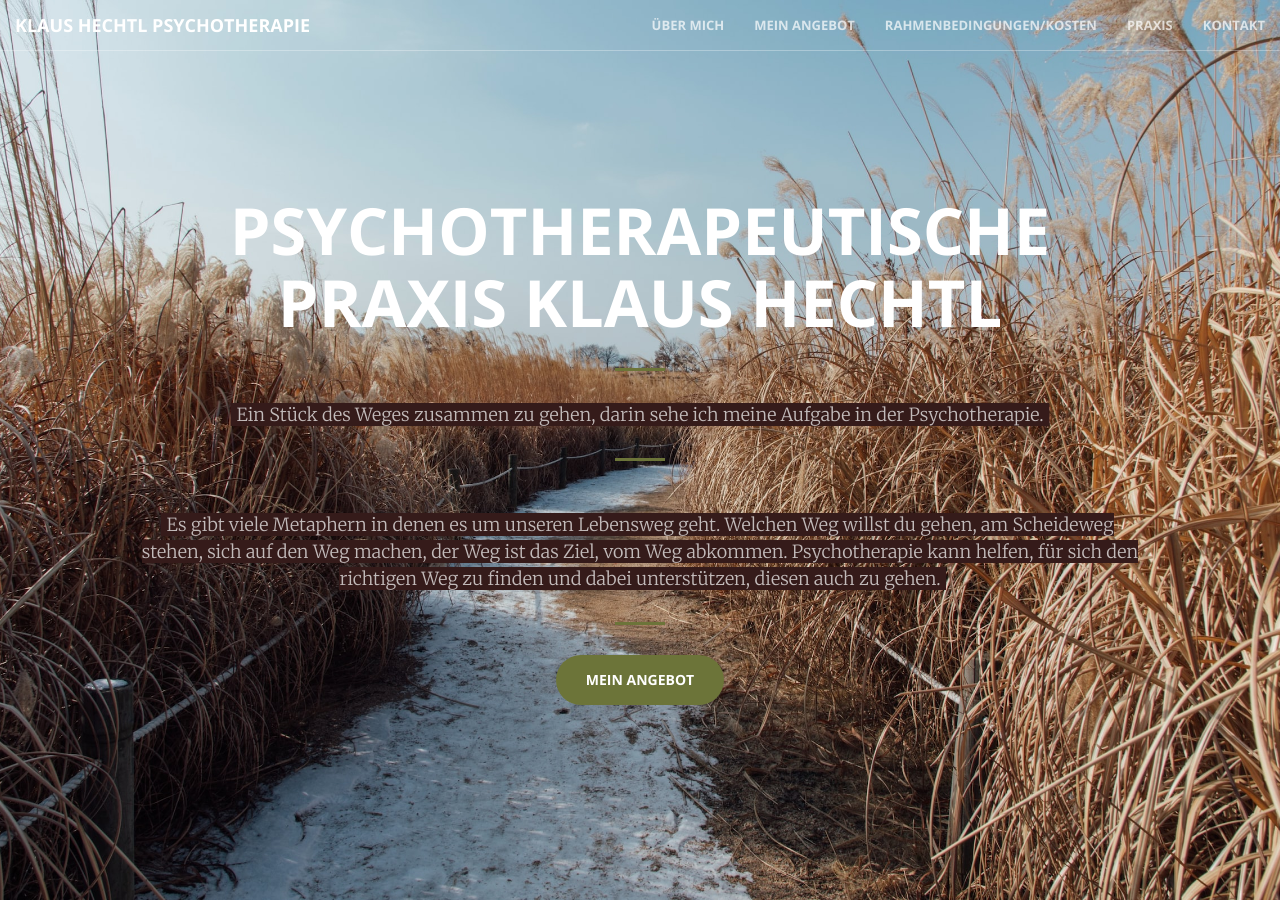
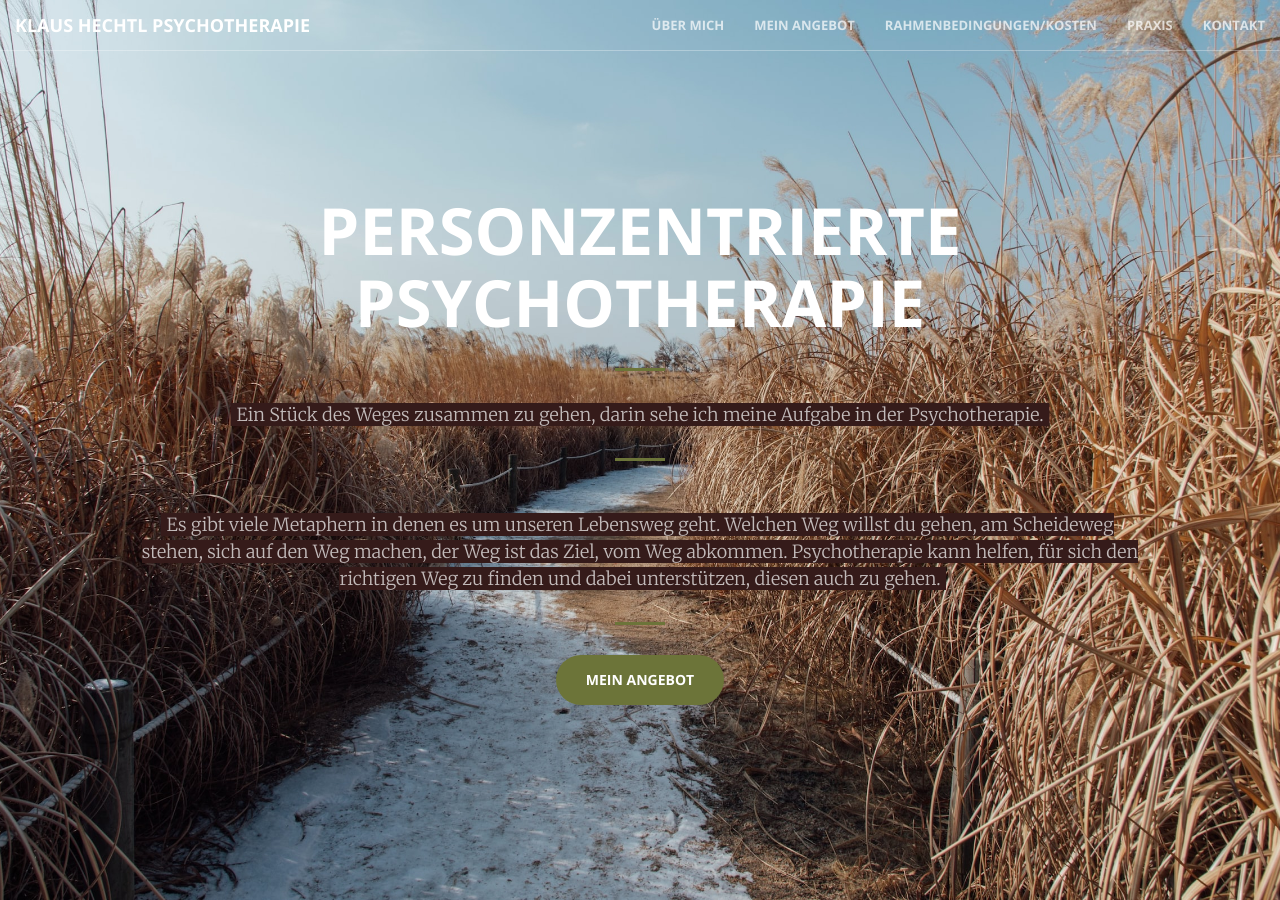
Before and after one commit to KlausHechtl/KlausHechtl.github.io, a Jekyll site: the page built from index.html, in a window 1280 px wide and 900 px high. Built offline with Jekyll 4.4.1, drawn with Linux system fonts in a browser that asks for light colours.

Commit message:
againChanges

```diff
--- a/_includes/header.html
+++ b/_includes/header.html
@@ -1,7 +1,7 @@
 <header>
     <div class="header-content">
         <div class="header-content-inner">
-            <h1 class="responsive_h1">Psychotherapeutische Praxis  Klaus Hechtl</h1>
+            <h1 class="responsive_h1">Personzentrierte Psychotherapie</h1>
             <hr>
 
             <p class="shadow">
```
